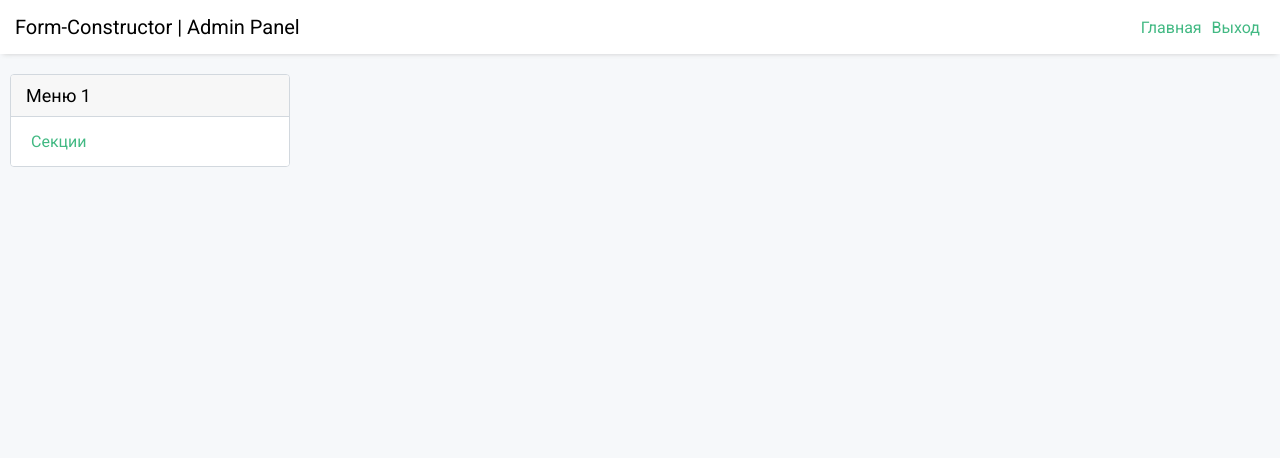
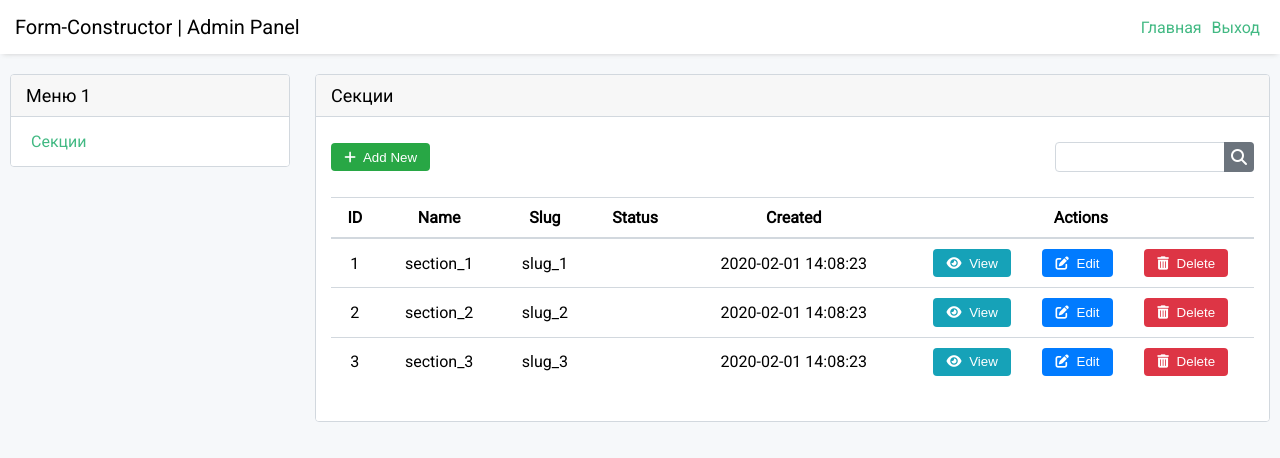
Before and after one commit to silaevd/constructorAdminPanel, a Vue app: page /sectionsList in a window 1280 px wide. Shown: the top 458 px of the page. Built offline with nearby package versions, Linux system fonts and the light colour scheme; the HTML template or start-up script is replaced by a standard one.

Commit message:
add router, router params

```diff
--- a/package.json
+++ b/package.json
@@ -8,6 +8,7 @@
     "lint": "vue-cli-service lint"
   },
   "dependencies": {
+    "axios": "^0.19.2",
     "core-js": "^3.4.4",
     "vue": "^2.6.10",
     "vue-router": "^3.1.5"
--- /dev/null
+++ b/public/data.json
@@ -0,0 +1,31 @@
+{
+  "meta": {
+    "success": true
+  },
+  "data": [
+    {
+      "id": 1,
+      "name": "section_1",
+      "slug": "slug_1",
+      "fields": [],
+      "created_at": "2020-02-01 14:08:23",
+      "updated_at": "2020-02-01 14:08:23"
+    },
+    {
+      "id": 2,
+      "name": "section_2",
+      "slug": "slug_2",
+      "fields": [],
+      "created_at": "2020-02-01 14:08:23",
+      "updated_at": "2020-02-01 14:08:23"
+    },
+    {
+      "id": 3,
+      "name": "section_3",
+      "slug": "slug_3",
+      "fields": [],
+      "created_at": "2020-02-01 14:08:23",
+      "updated_at": "2020-02-01 14:08:23"
+    }
+  ]
+}
--- a/src/App.vue
+++ b/src/App.vue
@@ -5,12 +5,15 @@
 </template>
 
 <script>
-import Home from './components/Home.vue'
+import Home from './views/Home.vue'
 
 export default {
   name: 'app',
   components: {
     Home
+  },
+  methods: {
+
   }
 }
 </script>
--- /dev/null
+++ b/src/components/Section.vue
@@ -0,0 +1,37 @@
+<template>
+    <div>
+        <p>{{item}}</p>
+        <div class="item" >
+            <p>ID: {{ item.id }} </p>
+            <p>Slug: {{ item.slug }} </p>
+            <p>Name: {{ item.name }}</p>
+        </div>
+    </div>
+</template>
+
+<script>
+    import axios from 'axios'
+
+    export default {
+        name: 'Section',
+        data() {
+            return {
+                url: 'http://localhost:8080/data'+ this.$route.params.id +'.json',
+                item: {},
+            }
+        },
+        props: {
+
+        }
+        ,
+        mounted() {
+            axios
+                .get(this.url)
+                .then(response => {this.item = response.data.data})
+        }
+    }
+</script>
+
+<style scoped lang="scss">
+
+</style>
--- a/src/components/SectionList.vue
+++ b/src/components/SectionsList.vue
@@ -34,19 +34,21 @@
                             <th>Created</th>
                             <th>Actions</th>
                         </tr>
-                        <tr>
-                            <td>id</td>
-                            <td>name</td>
-                            <td>slug</td>
-                            <td>Active</td>
-                            <td>createdAt</td>
+                        <tr v-for="(item, id) in sections" v-bind:key="id">
+                            <td>{{ item.id }}</td>
+                            <td>{{ item.name }}</td>
+                            <td>{{ item.slug }}</td>
+                            <td>{{ item.status }}</td>
+                            <td>{{ item.created_at}}</td>
                             <td class="tableActions">
-                                <button class="btn btn-aqua btn-link">
-                                    <a href="">
+
+                                <router-link :to="{ name: 'section', params: { id: id }}">
+                                    <button class="btn btn-aqua btn-link">
                                         <i class="fas fa-eye"></i>
                                         View
-                                    </a>
-                                </button>
+                                    </button>
+                                </router-link>
+
                                 <button class="btn btn-blue btn-link">
                                     <a href="">
                                         <i class="fas fa-edit"></i>
@@ -71,10 +73,24 @@
 </template>
 
 <script>
+    import axios from 'axios'
+
     export default {
-        name: 'SectionList',
+        name: 'SectionsList',
+        data() {
+            return {
+                // url: 'https://api.coindesk.com/v1/bpi/currentprice.json',
+                url: 'http://localhost:8080/data.json',
+                sections: [],
+            }
+        },
         props: {
 
+        },
+        mounted() {
+            axios
+                .get(this.url)
+                .then(response => {this.sections = response.data.data})
         }
     }
 </script>
--- a/src/router.js
+++ b/src/router.js
@@ -1,6 +1,7 @@
 import Vue from 'vue'
 import Router from 'vue-router'
-import SectionList from '@/components/SectionList.vue'
+import SectionsList from '@/components/SectionsList.vue'
+import Section from '@/components/Section.vue'
 
 Vue.use(Router)
 
@@ -8,8 +9,15 @@ export default new Router({
     mode: 'history',
     routes: [
         {
-            path: '/sectionList',
-            component: SectionList
-        }
+            path: '/sectionsList',
+            component: SectionsList,
+            props: true
+        },
+        {
+            path: '/section/:id',
+            component: Section,
+            name: 'section',
+            props: {id: true}
+        },
     ]
 })
--- a/src/components/Home.vue
+++ b/src/views/Home.vue
@@ -21,7 +21,7 @@
             <span>Меню 1</span>
           </div>
           <div class="block__body">
-            <router-link to="/sectionList" class="link">Секции</router-link>
+            <router-link to="/sectionsList" class="link">Секции</router-link>
           </div>
         </div>
       </aside>
```
Also changed, not shown: public/data0.json (added, +16 -0 lines), 1 other file (tests, documents, lock files or other folders).
